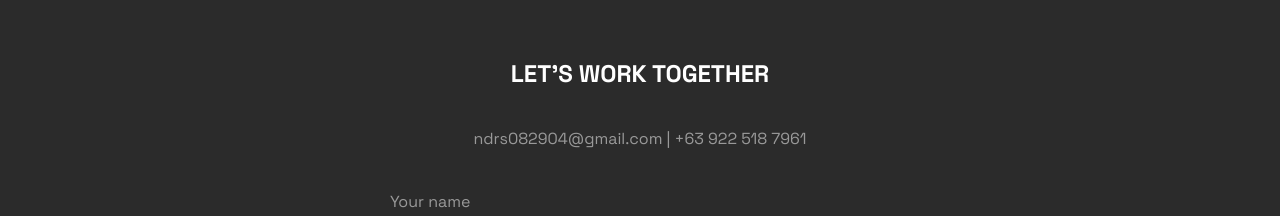
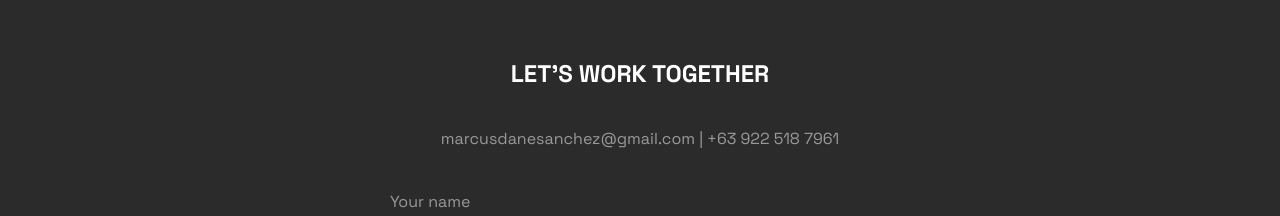
Before and after one commit to MarcusDaneSanchez/prtfolio-sanchez, a React (Vite) app: page / in a window 1280 px wide. Shown: the part 3100-3316 px from the top of the page. Built offline with nearby package versions, Linux system fonts and the light colour scheme.

Commit message:
refactor: update email address to marcusdanesanchez@gmail.com across components

```diff
--- a/src/components/Contact.tsx
+++ b/src/components/Contact.tsx
@@ -25,7 +25,7 @@ const Contact = () => {
     setStatus('sending');
 
     try {
-      const response = await fetch('https://formsubmit.co/ajax/ndrs082904@gmail.com', {
+      const response = await fetch('https://formsubmit.co/ajax/marcusdanesanchez@gmail.com', {
         method: 'POST',
         headers: {
           'Content-Type': 'application/json',
@@ -60,7 +60,7 @@ const Contact = () => {
     <section className="newsletter" id="contact">
       <div className="newsletter-content">
         <h2 className="title">LET'S WORK TOGETHER</h2>
-        <p style={{color: '#999', marginBottom: '2rem'}}>ndrs082904@gmail.com | +63 922 518 7961</p>
+        <p style={{color: '#999', marginBottom: '2rem'}}>marcusdanesanchez@gmail.com | +63 922 518 7961</p>
         <form className="newsletter-form" onSubmit={handleSubmit} noValidate>
           <div className="input-group">
             <input
--- a/src/components/Footer.tsx
+++ b/src/components/Footer.tsx
@@ -15,7 +15,7 @@ const Footer = () => {
           </div>
           <div className="link-column">
             <h4>CONTACT</h4>
-            <a href="mailto:ndrs082904@gmail.com">Email</a>
+            <a href="mailto:marcusdanesanchez@gmail.com">Email</a>
             <a href="tel:+639225187961">Phone</a>
           </div>
           <div className="link-column">
--- a/src/components/Hero.tsx
+++ b/src/components/Hero.tsx
@@ -57,7 +57,7 @@ const Hero = () => {
               <circle cx="4" cy="4" r="2"></circle>
             </svg>
           </a>
-          <a href="mailto:ndrs082904@gmail.com" style={{ color: 'var(--text-primary)', transition: '0.3s', display: 'flex', alignItems: 'center' }} onMouseOver={(e) => e.currentTarget.style.color = '#EA4335'} onMouseOut={(e) => e.currentTarget.style.color = 'var(--text-primary)'}>
+          <a href="mailto:marcusdanesanchez@gmail.com" style={{ color: 'var(--text-primary)', transition: '0.3s', display: 'flex', alignItems: 'center' }} onMouseOver={(e) => e.currentTarget.style.color = '#EA4335'} onMouseOut={(e) => e.currentTarget.style.color = 'var(--text-primary)'}>
             <svg xmlns="http://www.w3.org/2000/svg" width="28" height="28" viewBox="0 0 24 24" fill="none" stroke="currentColor" strokeWidth="2" strokeLinecap="round" strokeLinejoin="round">
               <path d="M4 4h16c1.1 0 2 .9 2 2v12c0 1.1-.9 2-2 2H4c-1.1 0-2-.9-2-2V6c0-1.1.9-2 2-2z"></path>
               <polyline points="22,6 12,13 2,6"></polyline>
```
Also changed, not shown: 1 other file (tests, documents, lock files or other folders).
